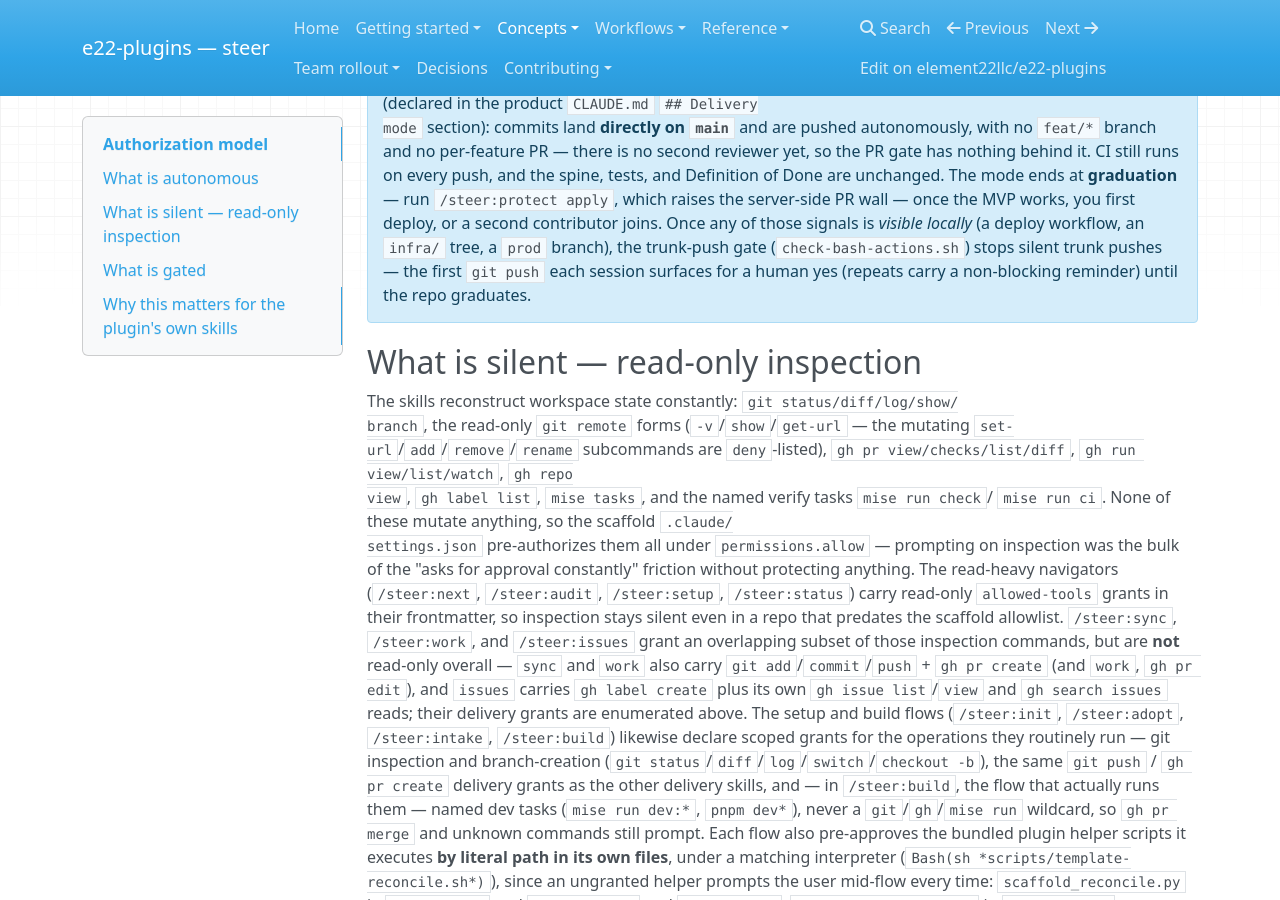
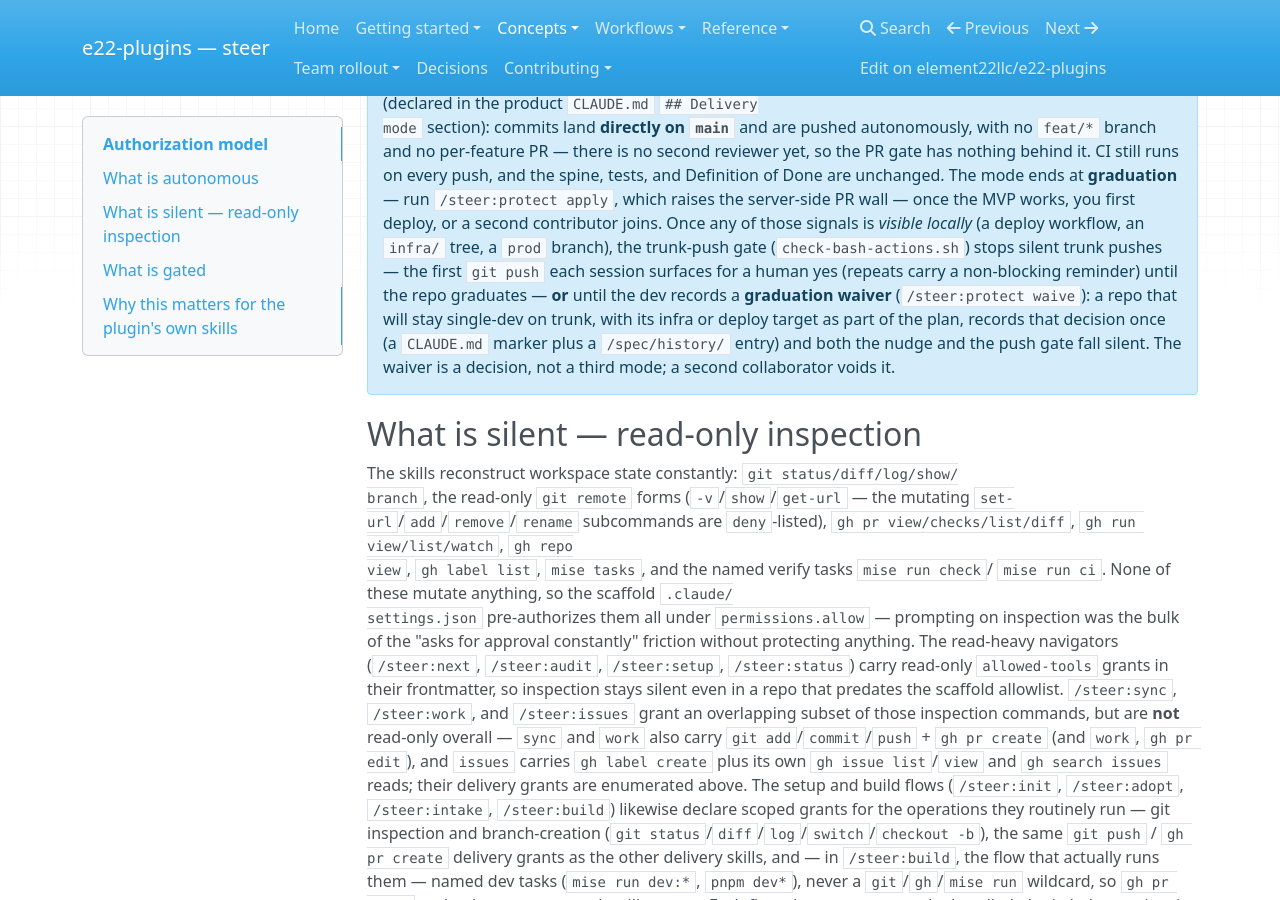
Before and after one commit to element22llc/e22-plugins, an MkDocs documentation site: the page built from docs/concepts/authorization-model.md, in a window 1280 px wide and 900 px high, scrolled down 2466 px. Built offline with MkDocs 1.6.1, drawn with Linux system fonts in a browser that asks for light colours; nearby versions of some CDN libraries; some of the changed text lies outside the part shown.

Commit message:
docs: describe the /steer:protect waive graduation waiver
Co-Authored-By: Claude Fable 5.1 <noreply@anthropic.com>

```diff
--- a/docs/concepts/authorization-model.md
+++ b/docs/concepts/authorization-model.md
@@ -130,7 +130,12 @@ moves a repo between the two and reconciles the marker.
     workflow, an `infra/` tree, a `prod` branch), the trunk-push gate
     (`check-bash-actions.sh`) stops silent trunk pushes — the first `git push`
     each session surfaces for a human yes (repeats carry a non-blocking
-    reminder) until the repo graduates.
+    reminder) until the repo graduates — **or** until the dev records a
+    **graduation waiver** (`/steer:protect waive`): a repo that will stay
+    single-dev on trunk, with its infra or deploy target as part of the plan,
+    records that decision once (a `CLAUDE.md` marker plus a `/spec/history/`
+    entry) and both the nudge and the push gate fall silent. The waiver is a
+    decision, not a third mode; a second collaborator voids it.
 
 ## What is silent — read-only inspection
 
@@ -273,7 +278,8 @@ the fix never varies: wrap the reads in a bundled script and grant that.
 - **Trunk pushes in a solo-trunk repo that has outgrown pre-MVP** — the
   trunk-push gate (`check-bash-actions.sh`) surfaces the first `git push` each
   session for a human yes once a local graduation signal stands, until
-  `/steer:protect` graduates the repo.
+  `/steer:protect` graduates the repo or `/steer:protect waive` records that
+  staying single-dev on trunk is deliberate.
 - **Product and architecture decisions** — ratifying a `Proposed` ADR, approving
   a feature intent, signing off a `--reviewed` plan. Claude proposes; the named
   human decides. Unlike the three above, these are **answerable in-session** (see
```
Also changed, not shown: docs/concepts/sdlc.md (+5 -2 lines), docs/reference/hooks.md (+2 -2 lines), docs/reference/skills.md (+1 -1 lines).
